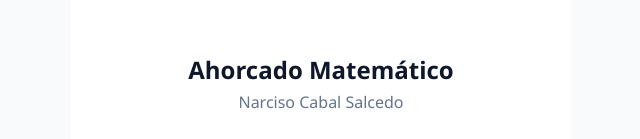
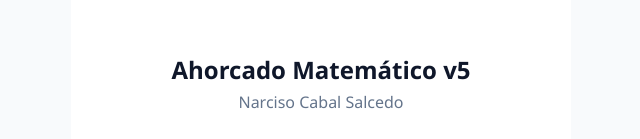
Before and after one commit to hefaro/Juego_Ahorcado, a plain HTML site: page index.html in a window 1280 px wide. Shown: the part 203-342 px from the top of the page, without its empty margins (319-959 px from the left). Drawn offline with Linux system fonts and the light colour scheme.

Commit message:
Update game title to include version number in the header

```diff
--- a/index.html
+++ b/index.html
@@ -121,7 +121,7 @@
 
     <div id="pantalla-inicio" class="pantalla activa">
         <div style="width:100%">
-            <h2 style="margin:0; color: var(--primary);">Ahorcado Matemático</h2>
+            <h2 style="margin:0; color: var(--primary);">Ahorcado Matemático v5</h2>
             <p style="margin:5px 0 20px; color: #64748b;">Narciso Cabal Salcedo</p>
             <input type="text" id="in-sala" placeholder="Código de la Sala">
             <input type="text" id="in-equipo" placeholder="Nombre de tu Equipo">
```
